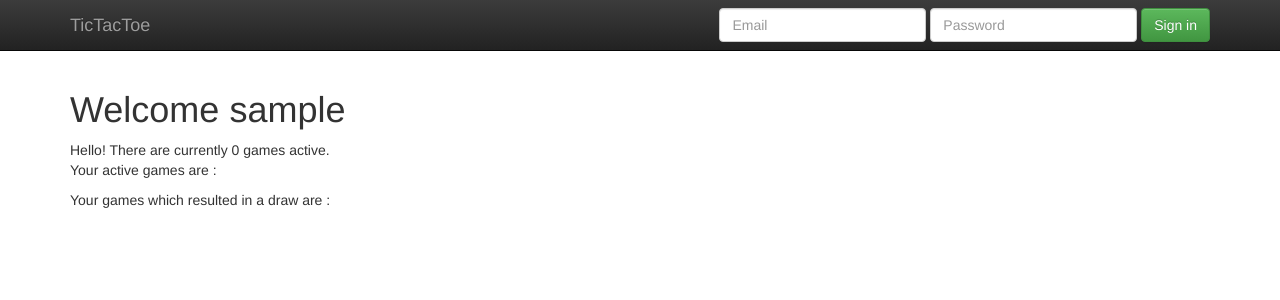
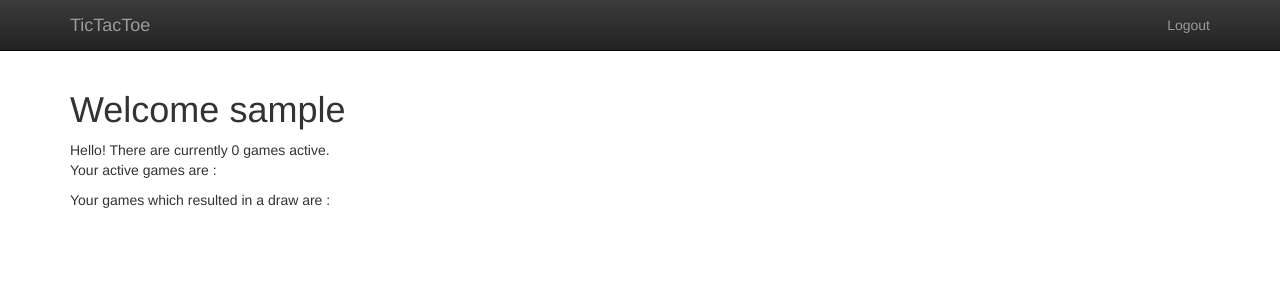
Before and after one commit to saumil-jain/tictactoe, a Django app: page /player/home in a window 1280 px wide. Shown: the top 300 px of the page. Run offline with Django 3.2, Linux system fonts and the light colour scheme; the visitor is signed in with stand-in values (Sample User, id 1); data that the repository does not hold is empty; some libraries are stand-ins or nearby versions.

Commit message:
Add login and logout links to base.html
Remove the default toggle navigation button and
sign in form and button which came with Initializr.
Then add login and logout links based on whether the
user is logged in or not.

```diff
--- a/tictactoe/templates/base.html
+++ b/tictactoe/templates/base.html
@@ -25,25 +25,15 @@
     <nav class="navbar navbar-inverse navbar-fixed-top" role="navigation">
       <div class="container">
         <div class="navbar-header">
-          <button type="button" class="navbar-toggle collapsed" data-toggle="collapse" data-target="#navbar" aria-expanded="false" aria-controls="navbar">
-            <span class="sr-only">Toggle navigation</span>
-            <span class="icon-bar"></span>
-            <span class="icon-bar"></span>
-            <span class="icon-bar"></span>
-          </button>
           <a class="navbar-brand" href="/">TicTacToe</a>
         </div>
-        <div id="navbar" class="navbar-collapse collapse">
-          <form class="navbar-form navbar-right" role="form">
-            <div class="form-group">
-              <input type="text" placeholder="Email" class="form-control">
-            </div>
-            <div class="form-group">
-              <input type="password" placeholder="Password" class="form-control">
-            </div>
-            <button type="submit" class="btn btn-success">Sign in</button>
-          </form>
-        </div><!--/.navbar-collapse -->
+        <ul class="nav navbar-nav navbar-right">
+            {% if user.is_authenticated %}
+                <li><a href="{% url 'player_logout' %}">Logout</a></li>
+            {% else %}
+                <li><a href="{% url 'player_login' %}">Login</a></li>
+            {% endif %}
+        </ul>
       </div>
     </nav>
 
```
